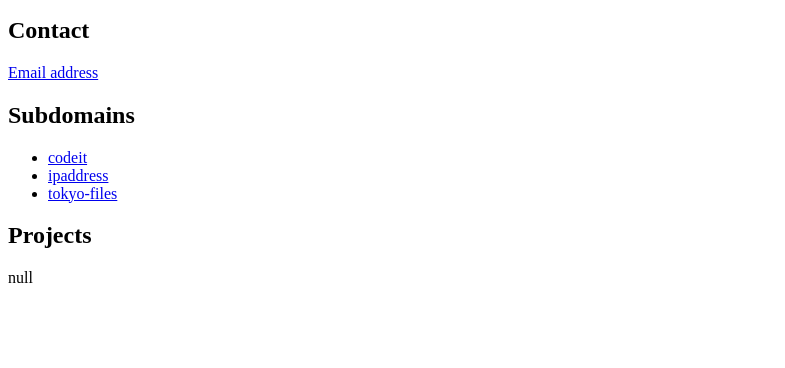
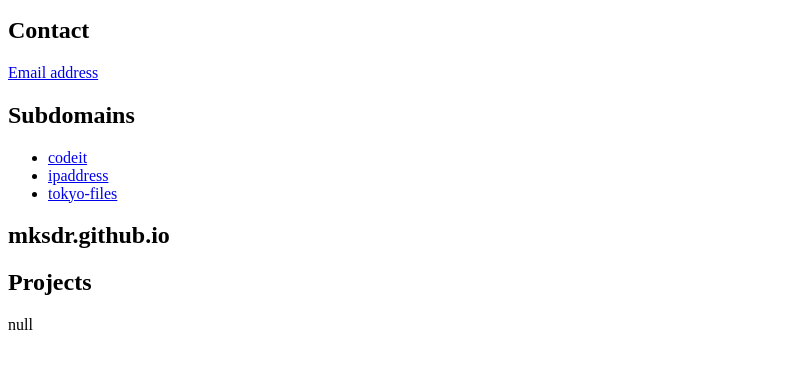
Before and after one commit to mksdr/mksdr.bid, a plain HTML site: page index.html in a window 1280 px wide. Shown: the part 116-484 px from the top of the page, without its empty margins (0-785 px from the left). Drawn offline with Linux system fonts and the light colour scheme.

Commit message:
Update index.html

```diff
--- a/index.html
+++ b/index.html
@@ -26,6 +26,14 @@
         <li><a href="https://tokyo-files.mksdr.bid">tokyo-files</a></li>
       </ul>
     </p>
+    <h2>mksdr.github.io</h2>
+    <!-- <p>
+      <ul>
+        <li><a href="https://codeit.mksdr.bid">codeit</a></li>
+        <li><a href="https://ipaddress.mksdr.bid">ipaddress</a></li>
+        <li><a href="https://tokyo-files.mksdr.bid">tokyo-files</a></li>
+      </ul>
+    </p> -->
     <h2>Projects</h2>
     <p>
       null
```
